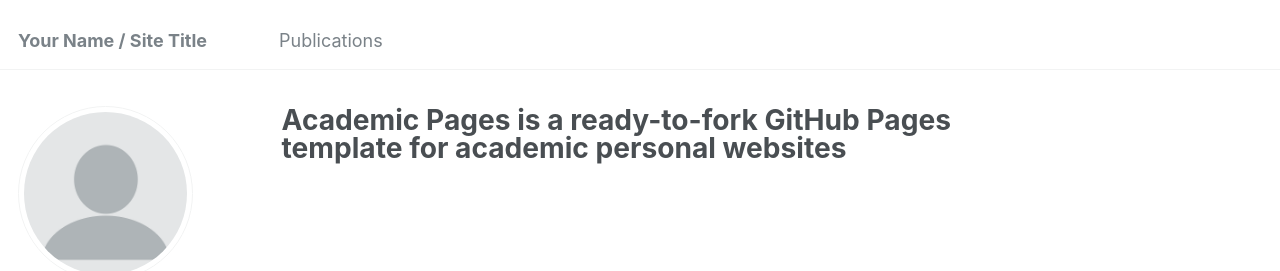
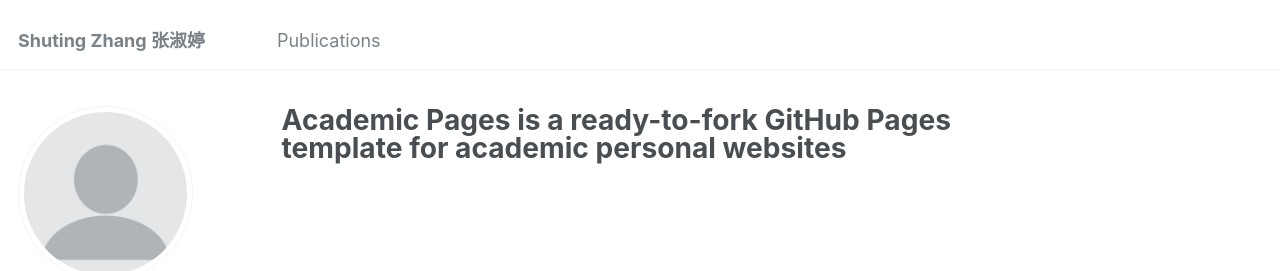
Before and after one commit to ShutingStar7/shutingstar7.github.io, a Jekyll site: the page built from _pages/about.md, in a window 1280 px wide. Shown: the top 271 px of the page. Built offline with Jekyll 4.4.1, drawn with Linux system fonts in a browser that asks for light colours; some web fonts are replaced.

Commit message:
Update _config.yml

```diff
--- a/_config.yml
+++ b/_config.yml
@@ -8,7 +8,7 @@
 
 # Basic Site Settings
 locale                   : "en-US"
-title                    : "Your Name / Site Title"
+title                    : "Shuting Zhang 张淑婷"
 title_separator          : "-"
 name                     : &name "Your Name"
 description              : &description "personal description"
```
